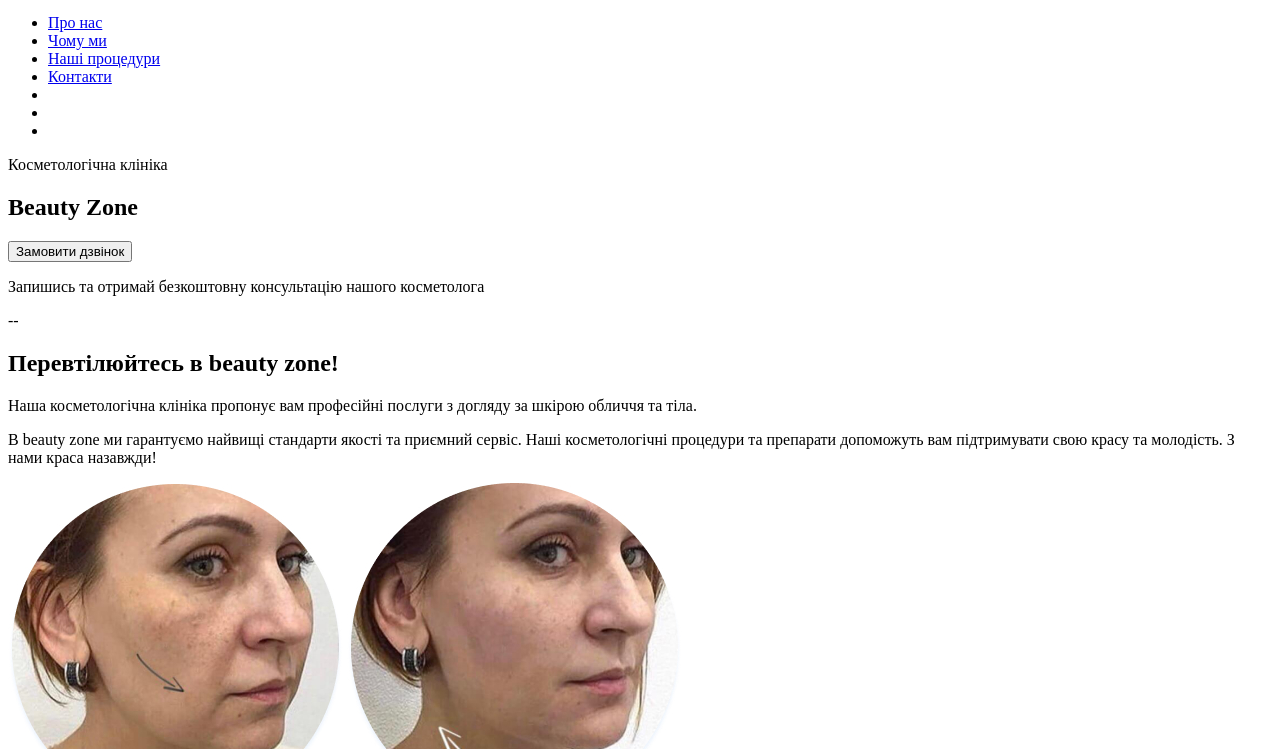
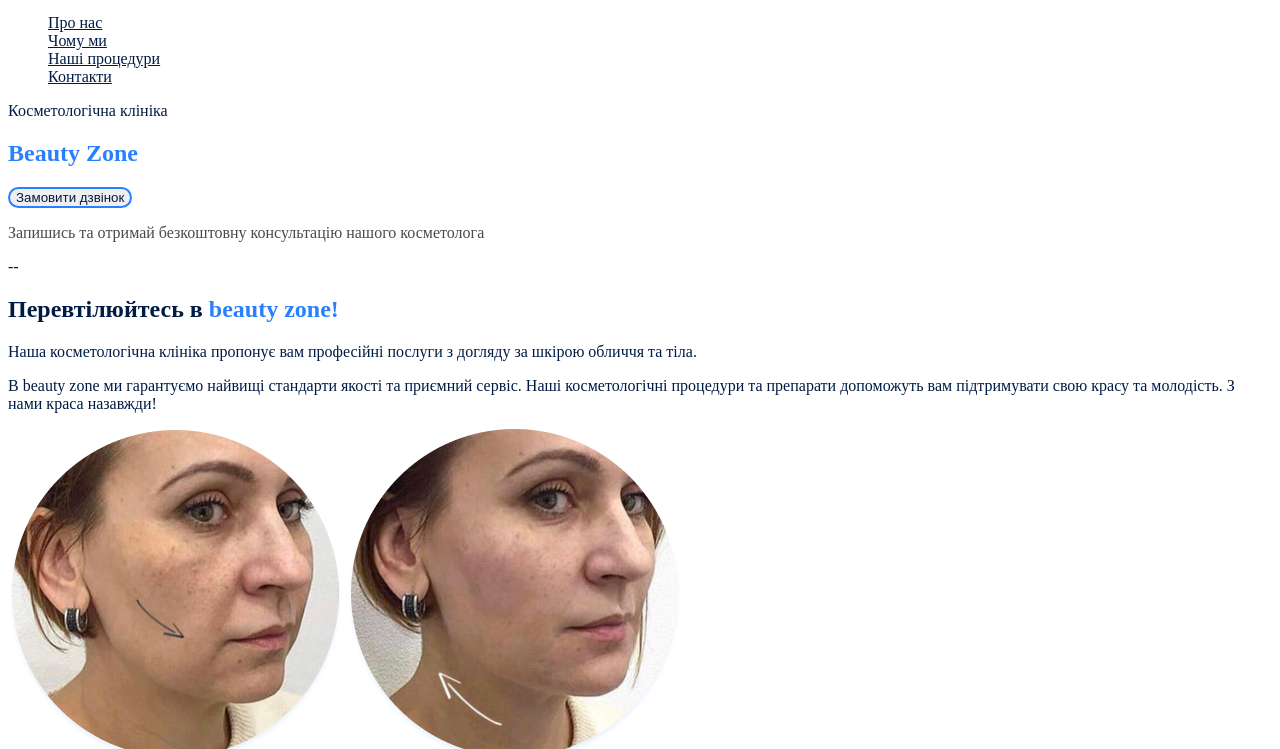
Before and after one commit to Tatyana0925/desktop-tutorial, a plain HTML site: page genius-homework-1/index.html in a window 1280 px wide. Shown: the part 51-800 px from the top of the page. Drawn offline with Linux system fonts and the light colour scheme.

Commit message:
add styles.css and css variables

```diff
--- /dev/null
+++ b/genius-homework-1/CSS/style.css
@@ -0,0 +1,39 @@
+:root {
+    --color-primary-dark: #011c44;
+    --color-primary-ligth: #FFFFFF;
+    --color-brand: #287FFF;
+}
+
+/*Base*/
+body {
+    color: var(--color-primary-dark);
+}
+
+ul {
+    list-style-type: none;
+}
+
+/*Button*/
+.button {
+    color: var(--color-primary-ligth)
+    background-color: var(--color-brand);
+    border-radius: 27px;
+    border: 2px solid var(--color-brand);
+}
+
+/*Link*/
+.link:hover {
+    color: var(--color-brand);
+}
+
+.link {
+    color: var(--color-primary-dark);
+}
+
+.section-title {
+    color: var(--color-primary-dark);
+}
+
+.section-title .accent {
+    color: var(--color-brand);
+}
--- a/genius-homework-1/index.html
+++ b/genius-homework-1/index.html
@@ -5,6 +5,7 @@
     <meta charset="UTF-8">
     <meta name="viewport" content="width=divice-vidth, initial-scale=1.0">
     <title>Beauty Zone</title>
+    <link rel="stylesheet" href="./CSS/style.css" />
 </head>
 
 <body>
@@ -14,10 +15,10 @@
                 <img src="./images/logo.svg" alt="Логотип Beauty Zone" />
             </a>
             <ul>
-                <li><a href="#about-our-section"><span>Про нас</span></a></li>
-                <li><a href="#why-we-section">Чому ми</a></li>
-                <li><a href="#procedures-section">Наші процедури</a></li>
-                <li><a href="#contacts-section">Контакти</a></li>
+                <li><a class="link" href="#about-our-section"><span>Про нас</span></a></li>
+                <li><a class="link" href="#why-we-section">Чому ми</a></li>
+                <li><a class="link" href="#procedures-section">Наші процедури</a></li>
+                <li><a class="link" href="#contacts-section">Контакти</a></li>
                 <li>
                     <a href="#">
                         <!-- vaber icon -->
@@ -39,12 +40,12 @@
     <main>
         <section>
             <p>Косметологічна клініка</p>
-            <h1>Beauty Zone</h1>
-            <button type="button">Замовити дзвінок</button>
-            <p>Запишись та отримай безкоштовну консультацію нашого косметолога</p>
+            <h1 style="color: #287FFF;">Beauty Zone</h1>
+            <button class="button" type="button">Замовити дзвінок</button>
+            <p style="color: #4A4A4A;">Запишись та отримай безкоштовну консультацію нашого косметолога</p>
         </section>
         <section id="about-our-section">--
-            <h2>Перевтілюйтесь в <span>beauty zone!</span></h2>
+            <h2 class="section-title">Перевтілюйтесь в <span class="accent">beauty zone!</span></h2>
             <p>Наша косметологічна клініка пропонує вам професійні послуги з догляду
                 за шкірою обличчя та тіла. </p>
             <p>B <span>beauty zone</span> ми гарантуємо найвищі стандарти якості та приємний
@@ -54,7 +55,7 @@
             <img src="./images/face2.jpg" alt="обличчя після процедури" />
         </section>
         <section id="why-we-section">--
-            <h2>Чому люди <span>обирають нас</span></h2>
+            <h2 class="section-title">Чому люди <span class="accent">обирають нас</span></h2>
             <ul>
                 <li>
                     <article>
@@ -86,7 +87,7 @@
             </ul>
         </section>
         <section id="procedures-section">--
-            <h2>Наші <span>процедури</span></h2>
+            <h2 class="section-title">Наші <span class="accent">процедури</span></h2>
             <article>
                 <h3>Маски для обличчя</h3>
             </article>
@@ -94,7 +95,7 @@
             <article></article>
         </section>
         <section id="contacts-section">--
-            <h2>Як нас <span>знайти</span></h2>
+            <h2 class="section-title">Як нас <span class="accent">знайти</span></h2>
             <iframe
                 src="https://www.google.com/maps/embed?pb=!1m18!1m12!1m3!1d2537.475791668505!2d30.775223399999994!3d50.50671339999999!2m3!1f0!2f0!3f0!3m2!1i1024!2i768!4f13.1!3m3!1m2!1s0x40d4d97de411b701%3A0x48116b28f7f00d94!2z0LLRg9C70LjRhtGPINCi0LDRgNCw0YHQsCDQqNC10LLRh9C10L3QutCwLCA1LCDQkdGA0L7QstCw0YDQuCwg0JrQuNGX0LLRgdGM0LrQsCDQvtCx0LvQsNGB0YLRjCwgMDc0MDA!5e0!3m2!1suk!2sua!4v1761502841097!5m2!1suk!2sua"
                 width="1059" height="650" allowfullscreen="" loading="lazy" referrerpolicy="no-referrer-when-downgrade">
```
